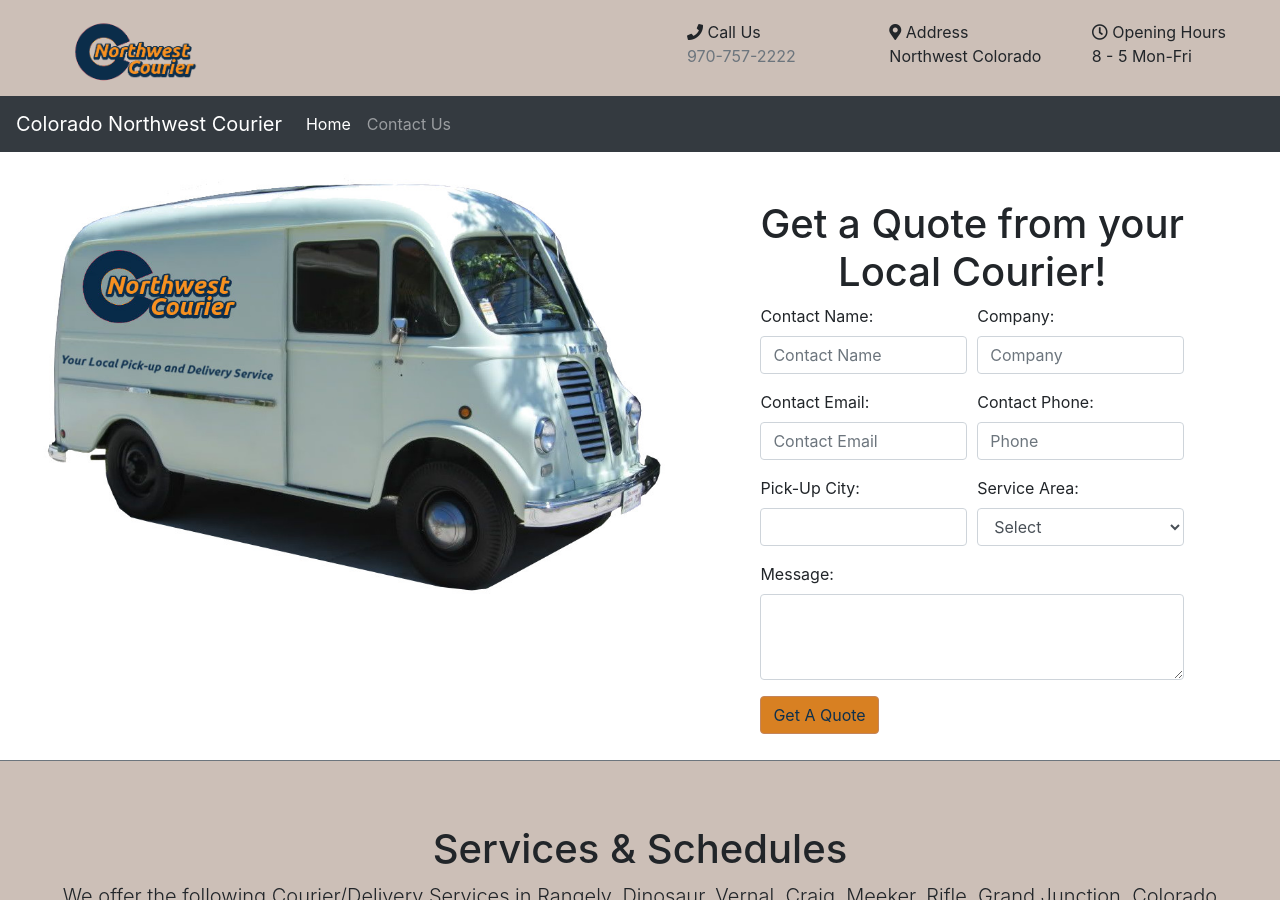
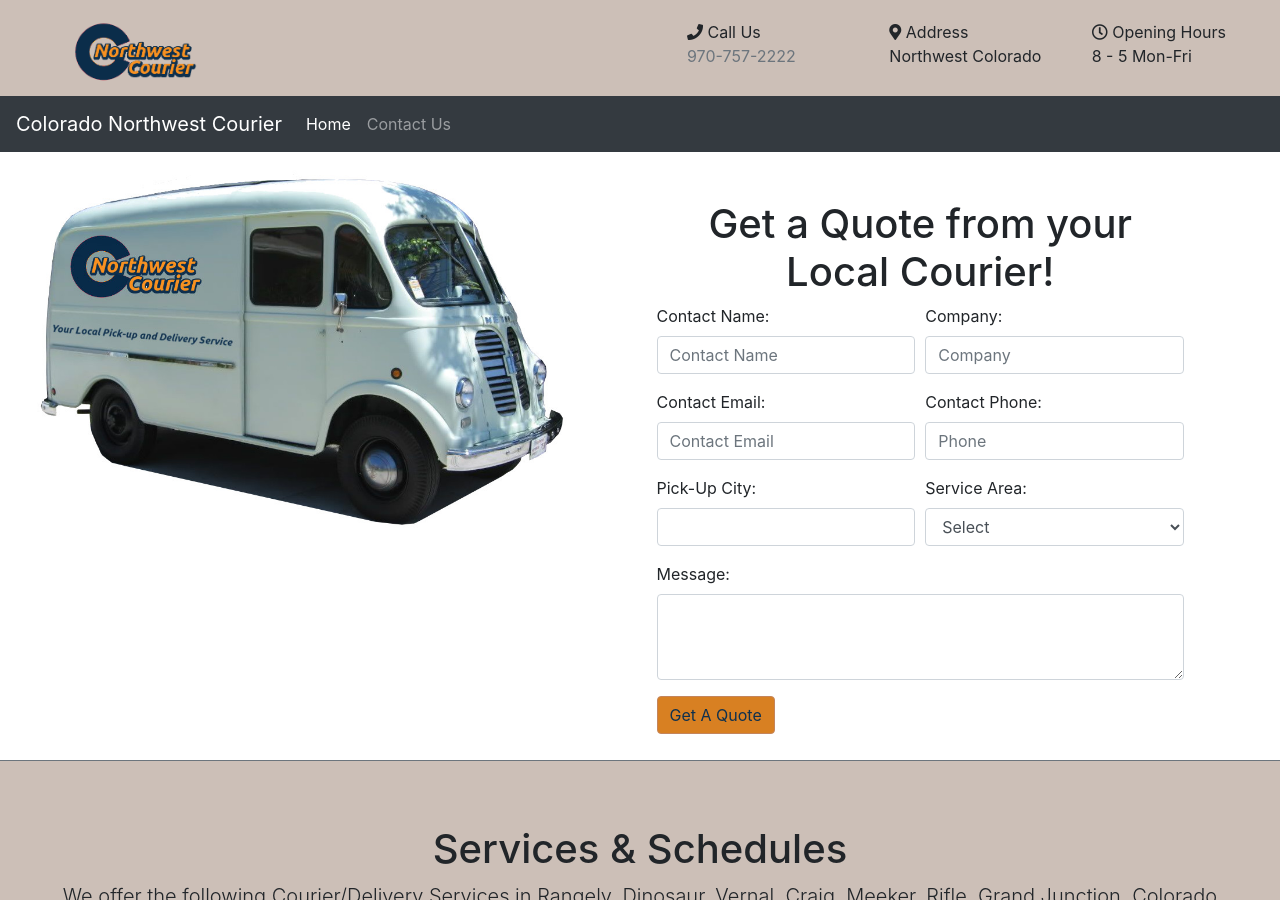
Before and after one commit to kfn8dkodemonkey/CNWCourier, a Jekyll site: the page built from index.md, in a window 1280 px wide and 900 px high. Built offline with Jekyll 4.4.1, drawn with Linux system fonts in a browser that asks for light colours.

Commit message:
update content

```diff
--- a/_includes/index.html
+++ b/_includes/index.html
@@ -2,7 +2,7 @@
 <!-- banner and call to action -->
 <section id="banner">
     <div class="row mr-5">
-      <div class="col-7 text-center d-none d-lg-block">
+      <div class="col-6 text-center d-none d-lg-block">
         <img src="{{site.url}}/assets/images/Van-with-logo.jpg" class="img-fluid"/>
       </div>
       <div class="col max-auto p-5 d-none d-md-block">
```
